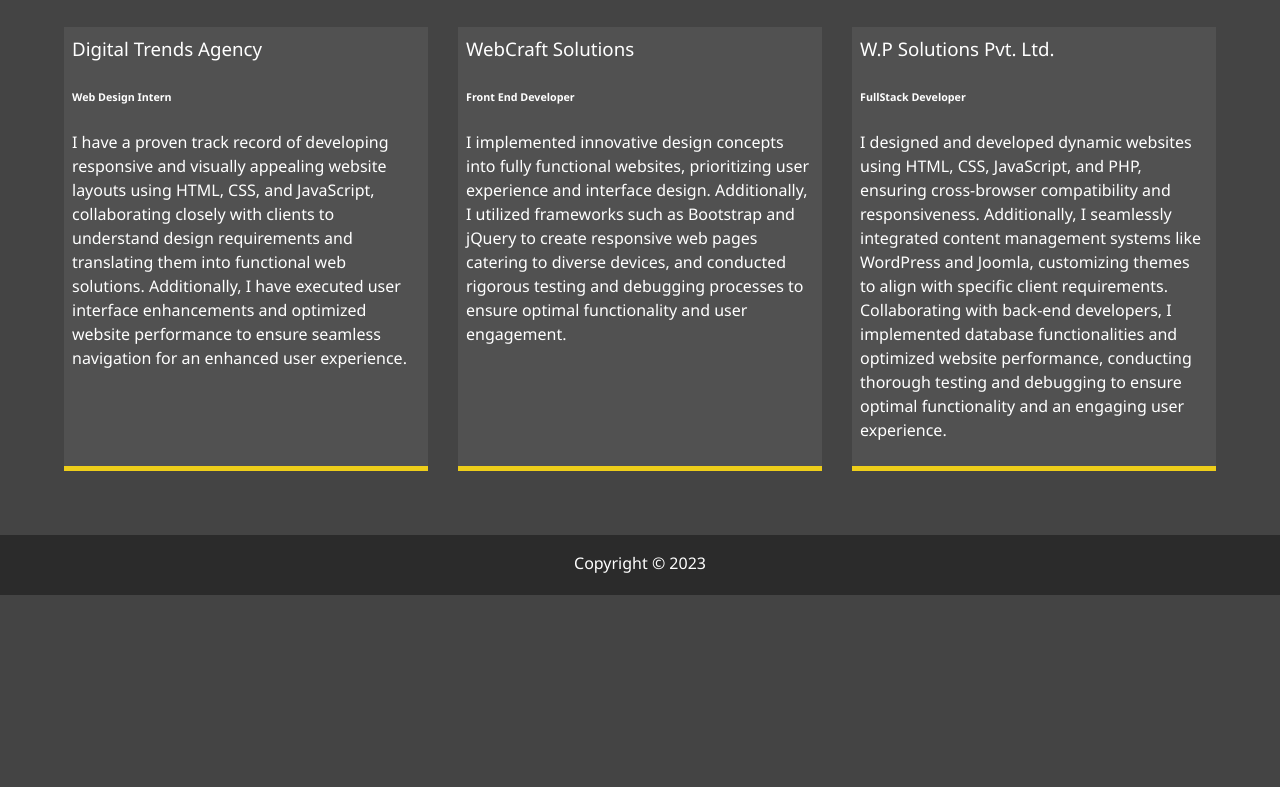
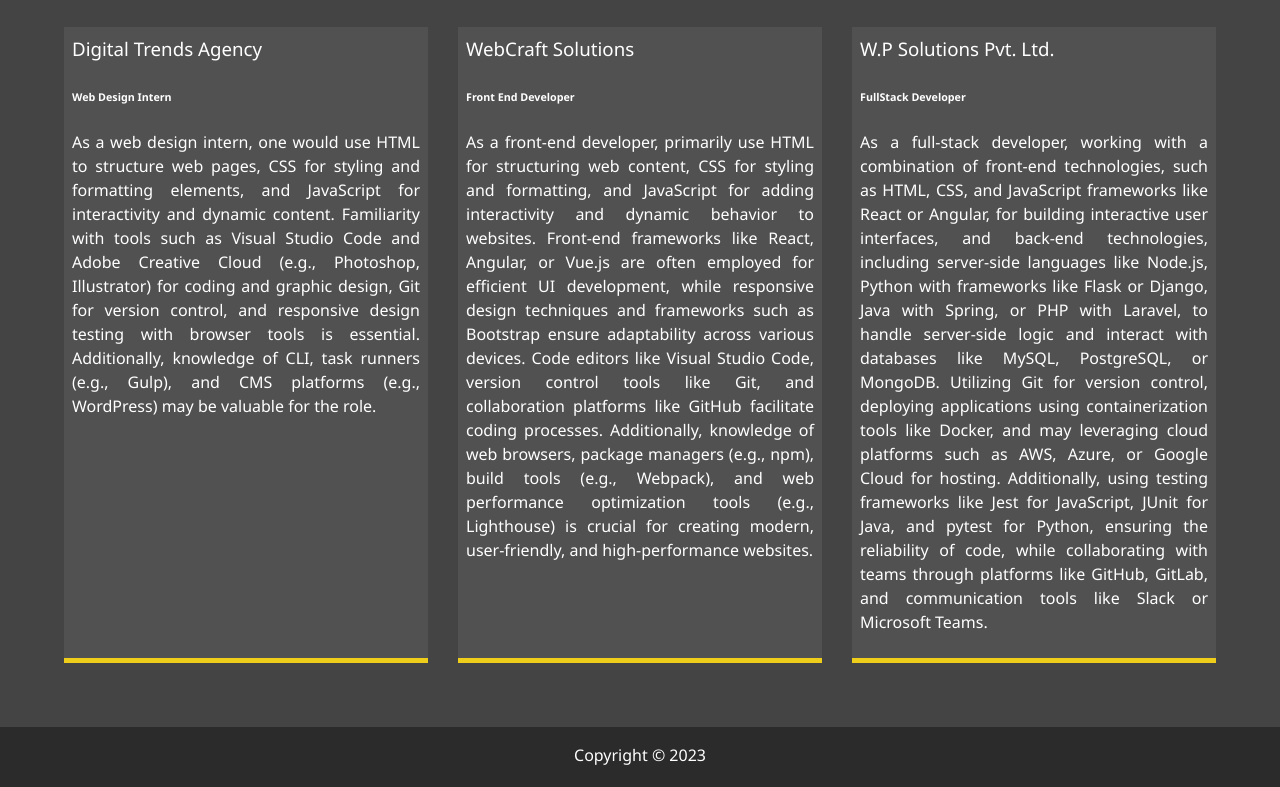
Before and after one commit to neptrix/Personal-Website, a website: page about.html in a window 1280 px wide. Shown: the part 735-1522 px from the top of the page. Before the commit the page ends 1330 px from the top, so only its background shows below. Drawn offline with Linux system fonts and the light colour scheme.

Commit message:
updates on about

```diff
--- a/about.html
+++ b/about.html
@@ -62,7 +62,7 @@
 
       <div class="bio">
         <h3 class="text-secondary">BIO</h3>
-        <p>A seasoned Website Designer and Developer proficient in a comprehensive array of
+        <p style="text-align: justify;">A seasoned Website Designer and Developer proficient in a comprehensive array of
           design tools and coding languages. Skilled in Adobe Creative Suite, HTML, CSS,
           JavaScript, and responsive design principles. Known for seamlessly translating concepts
           into visually stunning websites, combining technical expertise with creative flair. Proven
@@ -74,27 +74,36 @@
       <div class="job job-1">
         <h3>Digital Trends Agency</h3>
         <h6>Web Design Intern</h6>
-        <p>I have a proven track record of developing responsive and visually appealing website layouts using HTML, CSS,
-          and JavaScript, collaborating closely with clients to understand design requirements and translating them into
-          functional web solutions. Additionally, I have executed user interface enhancements and optimized website performance
-          to ensure seamless navigation for an enhanced user experience.</p>
+        <p style="text-align: justify;">
+          As a web design intern, one would use HTML to structure web pages, CSS for styling and formatting elements, and JavaScript for interactivity
+          and dynamic content. Familiarity with tools such as Visual Studio Code and Adobe Creative Cloud (e.g., Photoshop, Illustrator) for coding and
+          graphic design, Git for version control, and responsive design testing with browser tools is essential. Additionally, knowledge of CLI, task
+          runners (e.g., Gulp), and CMS platforms (e.g., WordPress) may be valuable for the role.</p>
       </div>
 
       <div class="job job-2">
         <h3>WebCraft Solutions</h3>
         <h6>Front End Developer</h6>
-        <p>I implemented innovative design concepts into fully functional websites, prioritizing user experience and interface design.
-          Additionally, I utilized frameworks such as Bootstrap and jQuery to create responsive web pages catering to diverse devices,
-          and conducted rigorous testing and debugging processes to ensure optimal functionality and user engagement.</p>
+        <p style="text-align: justify;">
+          As a front-end developer, primarily use HTML for structuring web content, CSS for styling and formatting,
+          and JavaScript for adding interactivity and dynamic behavior to websites. Front-end frameworks like React, Angular,
+          or Vue.js are often employed for efficient UI development, while responsive design techniques and frameworks such as
+           Bootstrap ensure adaptability across various devices. Code editors like Visual Studio Code, version control tools like Git,
+           and collaboration platforms like GitHub facilitate coding processes. Additionally, knowledge of web browsers, package managers
+           (e.g., npm), build tools (e.g., Webpack), and web performance optimization tools (e.g., Lighthouse) is crucial for creating modern,
+           user-friendly, and high-performance websites.</p>
       </div>
 
       <div class="job job-3">
         <h3>W.P Solutions Pvt. Ltd.</h3>
         <h6>FullStack Developer</h6>
-        <p>I designed and developed dynamic websites using HTML, CSS, JavaScript, and PHP, ensuring cross-browser compatibility and responsiveness.
-          Additionally, I seamlessly integrated content management systems like WordPress and Joomla, customizing themes to align with specific client
-          requirements. Collaborating with back-end developers, I implemented database functionalities and optimized website performance, conducting
-          thorough testing and debugging to ensure optimal functionality and an engaging user experience.</p>
+        <p style="text-align: justify;">
+          As a full-stack developer, working with a combination of front-end technologies, such as HTML, CSS, and JavaScript frameworks like React or Angular,
+          for building interactive user interfaces, and back-end technologies, including server-side languages like Node.js, Python with frameworks like Flask
+          or Django, Java with Spring, or PHP with Laravel, to handle server-side logic and interact with databases like MySQL, PostgreSQL, or MongoDB. Utilizing
+           Git for version control, deploying applications using containerization tools like Docker, and may leveraging cloud platforms such as AWS, Azure,
+           or Google Cloud for hosting. Additionally, using testing frameworks like Jest for JavaScript, JUnit for Java, and pytest for Python, ensuring the
+           reliability of code, while collaborating with teams through platforms like GitHub, GitLab, and communication tools like Slack or Microsoft Teams.</p>
       </div>
     </div>
   </main>
```
